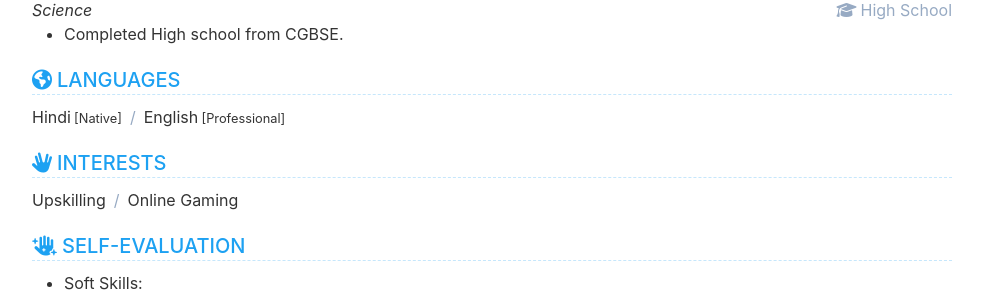
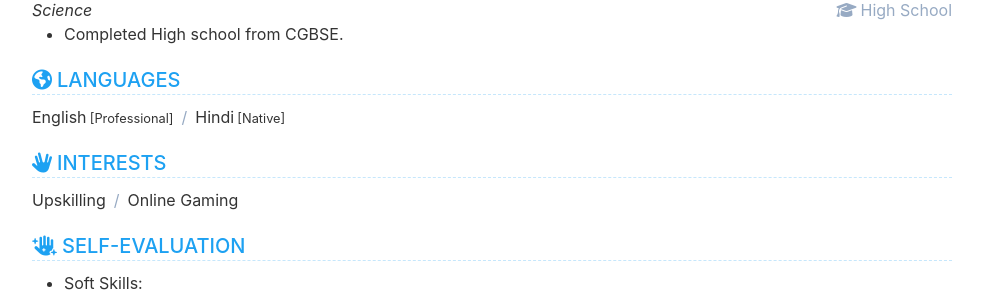
Before and after one commit to Raskinn/Resume, a Jekyll site: the page built from index.html, in a window 1280 px wide and 900 px high, scrolled down 2113 px. Shown: the part 153-451 px from the top of the window, without its empty margins (148-1131 px from the left). Built offline with Jekyll 4.4.1, drawn with Linux system fonts in a browser that asks for light colours; part of the change alters nothing that is shown.

Commit message:
added changes

```diff
--- a/_data/data.yml
+++ b/_data/data.yml
@@ -382,10 +382,10 @@ language:
   description: |
 
   items:
+    - idiom: English
+      level: Professional
     - idiom: Hindi
       level: Native
-    - idiom: English
-      level: Professional
 
 interest:
   show: true
```
